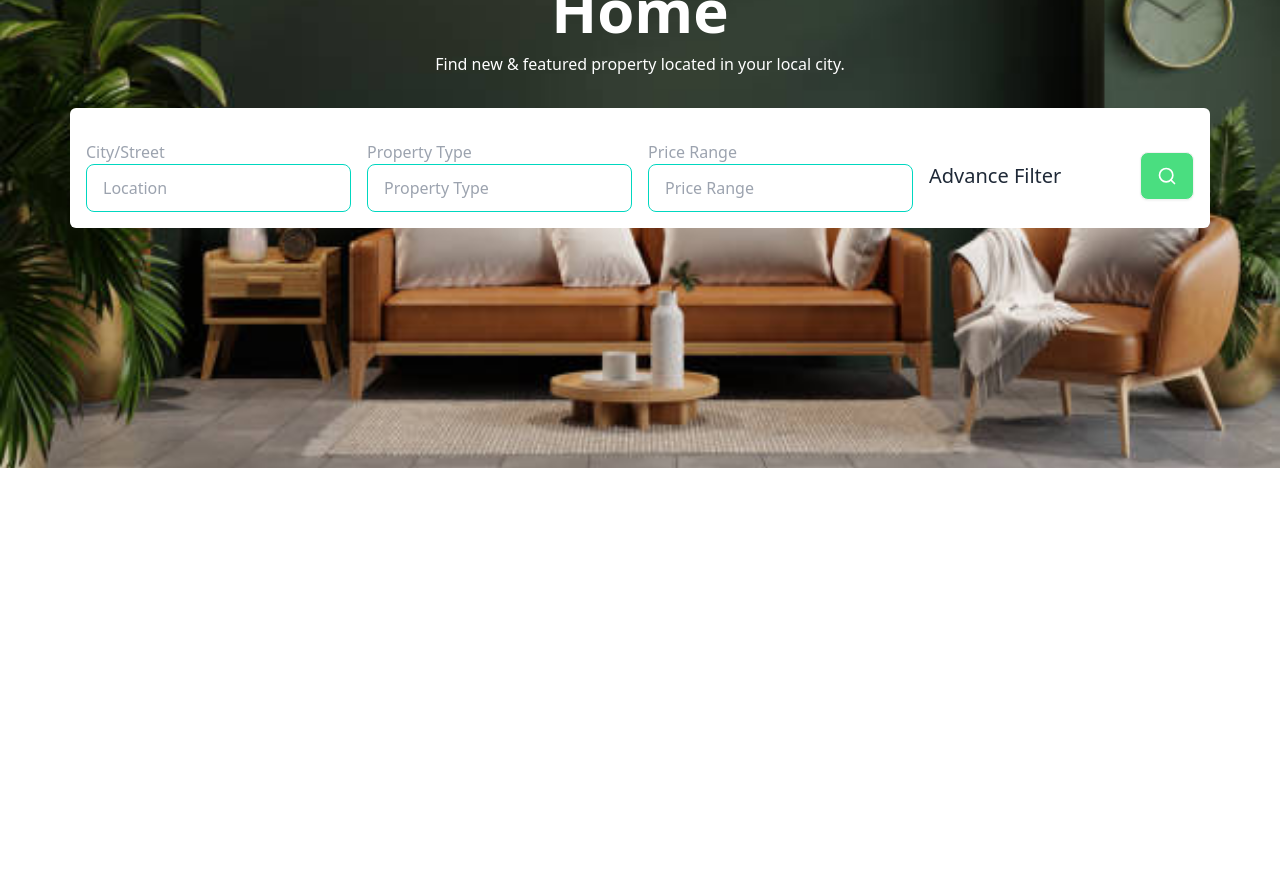
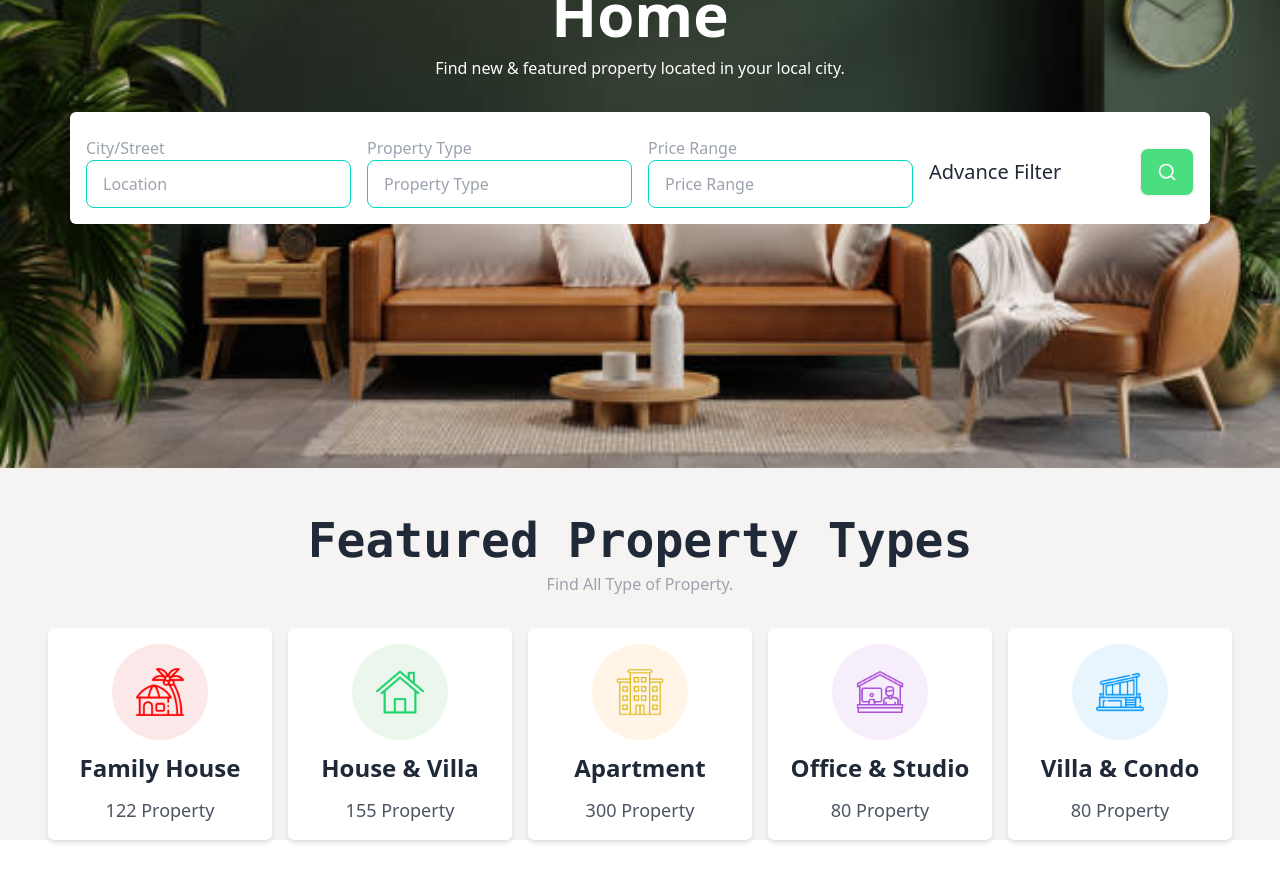
Before and after one commit to MdFuadAmir/rent-home-bd, a React (Vite) app: page / in a window 1280 px wide. Shown: the part 400-1282 px from the top of the page. Before the commit the page ends 868 px from the top, so only its background shows below. Built offline with nearby package versions, Linux system fonts and the light colour scheme.

Commit message:
added featured section

```diff
--- /dev/null
+++ b/src/Components/Featured/Featured.jsx
@@ -0,0 +1,62 @@
+import img1 from "../../assets/h1.png"
+import img2 from "../../assets/h2.png"
+import img3 from "../../assets/h3.png"
+import img4 from "../../assets/h4.png"
+import img5 from "../../assets/h6.png"
+
+
+const datalist =[
+    {
+        id:1,
+        img:img1,
+        name:"Family House",
+        proparty:"122 Property"
+    },
+    {
+        id:2,
+        img: img2,
+        name:"House & Villa",
+        proparty:"155 Property"
+    },
+    {
+        id:3,
+        img: img3,
+        name:"Apartment",
+        proparty:"300 Property"
+    },
+    {
+        id:4,
+        img: img4,
+        name:"Office & Studio",
+        proparty:"80 Property"
+    },
+    {
+        id:5,
+        img: img5,
+        name:"Villa & Condo",
+        proparty:"80 Property"
+    },
+]
+const Featured = () => {
+    return (
+        <div className="my-12">
+            {/* header */}
+            <div className="text-center space-y-2">
+                <h1 className="text-3xl md:text-5xl font-mono font-bold">Featured Property Types</h1>
+                <p className="text-gray-400">Find All Type of Property.</p>
+            </div>
+            {/* card section */}
+            <div className="mt-8 grid grid-cols-2 md:grid-cols-3 lg:grid-cols-5 px-4 md:px-12 gap-4">
+                {
+                    datalist.map((data) => <div key={data.id} className="bg-white p-4 rounded-md items-center text-center flex flex-col justify-center space-y-3 hover:bg-green-400 hover:text-white duration-700 shadow-md">
+                        <img src={data.img} alt="" className="w-24 h-24"/>
+                        <h1 className="text-2xl font-bold">{data.name}</h1>
+                        <p className="text-lg text-gray-600">{data.proparty}</p>
+                    </div>)
+                }
+            </div>
+        </div>
+    );
+};
+
+export default Featured;
--- a/src/Components/Hero/Hero.jsx
+++ b/src/Components/Hero/Hero.jsx
@@ -3,35 +3,35 @@ import { FiSearch } from "react-icons/fi";
 const Hero = () => {
     return (
         <div>
-            <div className=" h-screen w-full flex flex-col items-center justify-center bg-center" style={{backgroundImage:`url(${bgimg})`, backgroundRepeat:"no-repeat",backgroundSize:"cover"}}>
+            <div className="h-full md:h-screen p-4 w-full flex flex-col items-center justify-center bg-center" style={{backgroundImage:`url(${bgimg})`, backgroundRepeat:"no-repeat",backgroundSize:"cover"}}>
                 <div className="text-center space-y-3">
                 <h1 className="text-3xl md:text-6xl font-bold text-white">Search Your Next</h1>
                 <h1 className="text-3xl md:text-6xl font-bold text-white">Home</h1>
                 <p className="text-white">Find new & featured property located in your local city.</p>
                 </div>
                 <div className="rounded-md bg-white p-4 gap-4 mt-8 grid grid-cols-1 md:grid-cols-2 lg:grid-cols-4">
-                    <div className="mt-4">
+                    <div className="mt-2">
                     <p className="text-gray-400">City/Street</p>
                     <input
   type="text"
   placeholder="Location"
   className="input input-bordered input-accent w-full max-w-xs" />
                     </div>
-                    <div className="mt-4">
+                    <div className="mt-2">
                     <p className="text-gray-400">Property Type</p>
                     <input
   type="text"
   placeholder="Property Type"
   className="input input-bordered input-accent w-full max-w-xs" />
                     </div>
-                    <div className="mt-4">
+                    <div className="mt-2">
                     <p className="text-gray-400">Price Range</p>
                     <input
   type="text"
   placeholder="Price Range"
   className="input input-bordered input-accent w-full max-w-xs" />
                     </div>
-                    <div className="flex justify-between items-center gap-3 mt-4">
+                    <div className="flex justify-between items-center gap-3 mt-2">
                         <p className="font-medium text-xl">Advance Filter</p>
                         <button className="btn bg-green-400 text-white"><FiSearch size={20}/></button>
                     </div>
--- a/src/Components/Home/Home.jsx
+++ b/src/Components/Home/Home.jsx
@@ -1,3 +1,4 @@
+import Featured from "../Featured/Featured";
 import Hero from "../Hero/Hero";
 
 
@@ -5,6 +6,7 @@ const Home = () => {
     return (
         <div className="">
             <Hero/>
+            <Featured/>
         </div>
     );
 };
--- a/src/index.css
+++ b/src/index.css
@@ -1,3 +1,7 @@
 @tailwind base;
 @tailwind components;
 @tailwind utilities;
+
+body{
+    background-color: rgb(246, 243, 243);
+}
```
